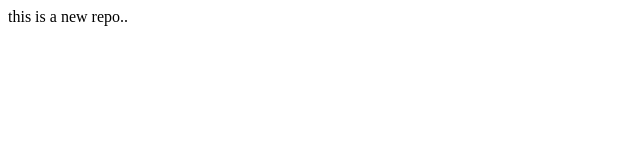
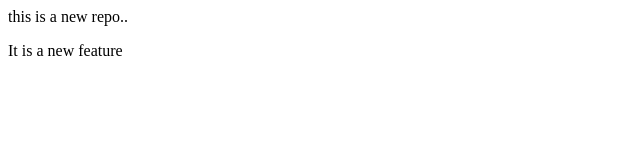
Before and after one commit to sonikumari5/LocalRepo, a plain HTML site: page index.html in a window 1280 px wide. Shown: the full height of the page, 0-640 px from the left. Drawn offline with Linux system fonts and the light colour scheme.

Commit message:
Add feature

```diff
--- a/index.html
+++ b/index.html
@@ -1 +1,2 @@
 <p>this is a new repo..</p>
+<p>It is a new feature</p>
```
